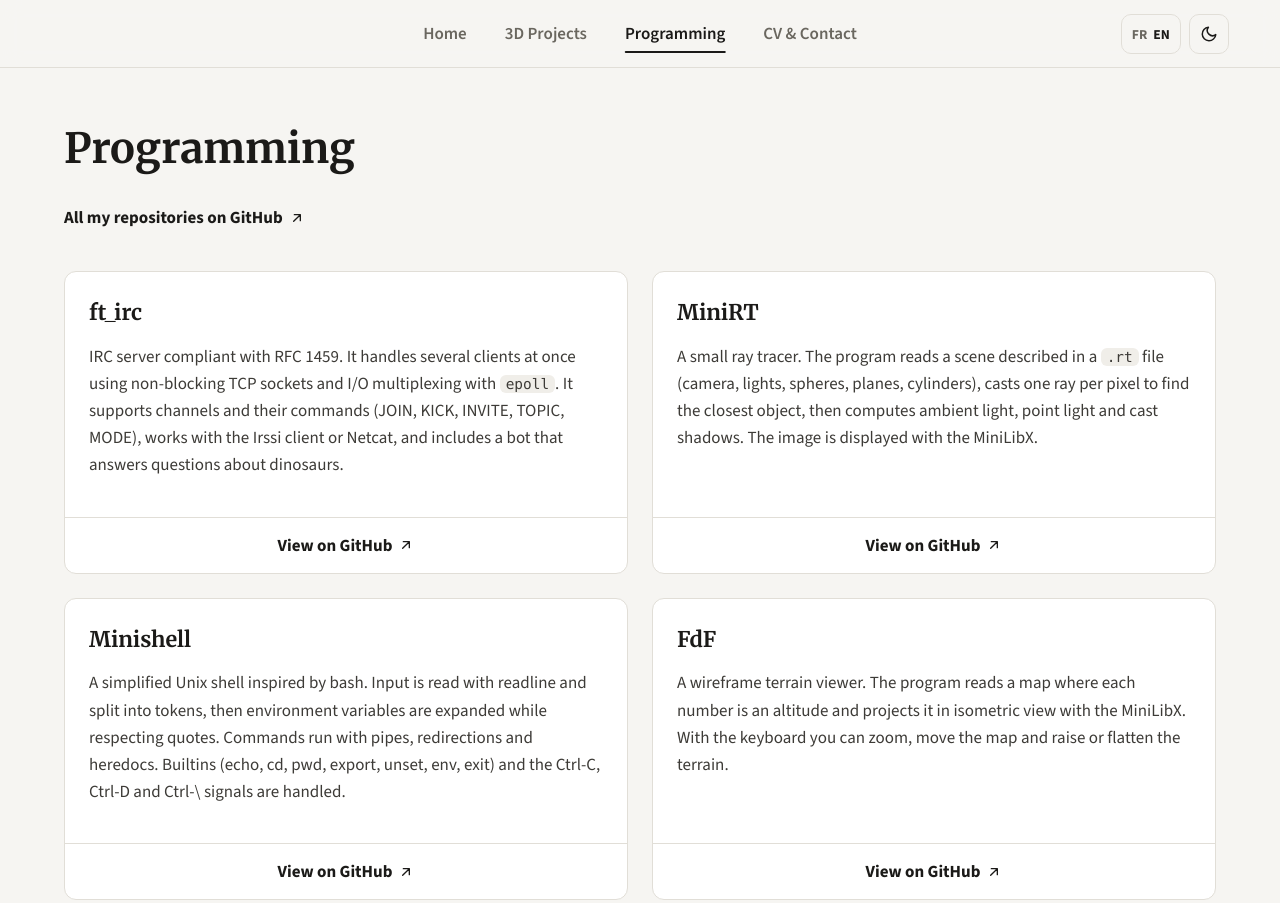
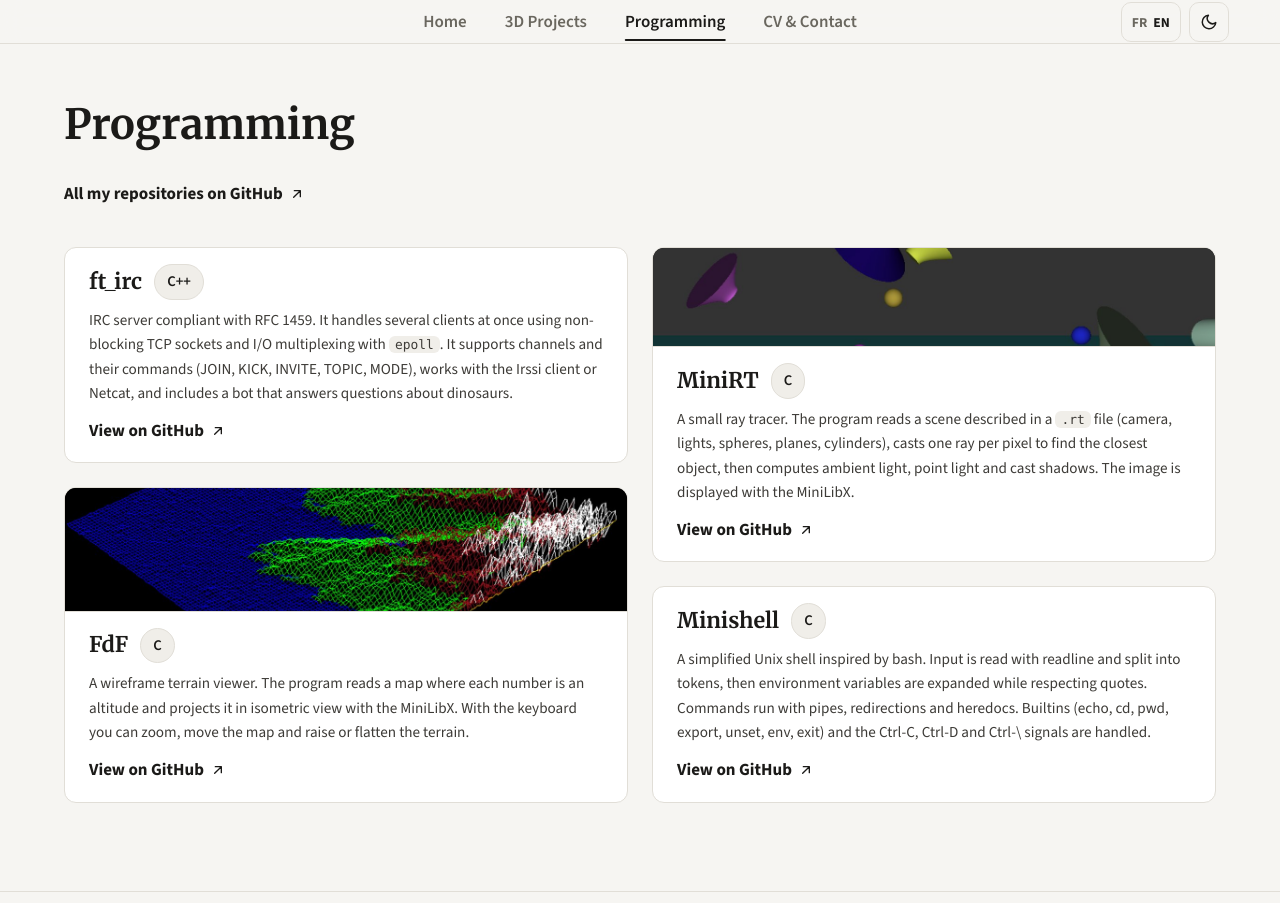
Before and after one commit to Mate010/portfolio, a plain HTML site: page code.html in a window 1280 px wide. Shown: the top 903 px of the page. Drawn offline with nearby package versions, Linux system fonts and the light colour scheme.

Commit message:
feat: add hackathons to CV, project images and 3D page layout

```diff
--- a/assets/css/style.css
+++ b/assets/css/style.css
@@ -391,16 +391,12 @@
    Accueil : vidéo plein écran
    -------------------------------------------------------------------------- */
 
-/* Accueil, 3D et CV : barre de défilement masquée, le défilement reste possible */
-html:has(body.home),
-html:has(body.page-3d),
-html:has(body.page-cv) {
+/* Toutes les pages : barre de défilement masquée, le défilement reste possible */
+html {
   scrollbar-width: none;
 }
 
-html:has(body.home)::-webkit-scrollbar,
-html:has(body.page-3d)::-webkit-scrollbar,
-html:has(body.page-cv)::-webkit-scrollbar {
+html::-webkit-scrollbar {
   display: none;
 }
 
@@ -475,10 +471,6 @@
   font-size: clamp(2.5rem, 6.5vw, 5.25rem);
   font-weight: 300;
   line-height: 1.1;
-}
-
-.hero h1 strong {
-  font-weight: 700;
 }
 
 /* --------------------------------------------------------------------------
@@ -557,8 +549,9 @@
 }
 
 /* Sur grand écran, la galerie tient dans la hauteur de la fenêtre, sans défiler :
-   SpaceDan occupe les deux premières colonnes de la 1re ligne, les 4 autres projets
-   remplissent le reste.
+   en haut, SpaceDan occupe les deux premières colonnes, et à sa droite The Puppet Striker
+   Show et Loops se partagent la hauteur en deux demi-cartes ; en bas, Punch est à gauche
+   et Fishlike occupe les deux dernières colonnes.
    Images et vidéos sont recadrées (object-fit: cover) pour remplir chaque case. */
 @media (min-width: 1001px) and (min-height: 600px) {
   .page-3d {
@@ -578,17 +571,22 @@
     min-height: 0;
     display: grid;
     grid-template-columns: repeat(3, minmax(0, 1fr));
-    grid-template-rows: repeat(2, minmax(0, 1fr));
+    grid-template-rows: repeat(4, minmax(0, 1fr));
     gap: 20px;
   }
 
   .page-3d .work {
+    grid-row: span 2;
     min-height: 0;
     margin: 0;
   }
 
-  .page-3d .work:first-child {
+  .page-3d .work--wide {
     grid-column: span 2;
+  }
+
+  .page-3d .work--half {
+    grid-row: span 1;
   }
 
   .page-3d .work-link {
@@ -681,9 +679,17 @@
    Page Code : une box par projet
    -------------------------------------------------------------------------- */
 
+/* Deux colonnes indépendantes : chaque carte garde sa hauteur, sans espace vide */
 .code-grid {
   display: grid;
   grid-template-columns: repeat(2, minmax(0, 1fr));
+  align-items: start;
+  gap: 24px;
+}
+
+.code-col {
+  display: flex;
+  flex-direction: column;
   gap: 24px;
 }
 
@@ -703,21 +709,112 @@
   box-shadow: var(--shadow);
 }
 
+.code-card-media {
+  aspect-ratio: 3 / 1;
+  overflow: hidden;
+  border-bottom: 1px solid var(--border);
+  background: #000;
+}
+
+.code-card-media img {
+  width: 100%;
+  height: 100%;
+  object-fit: cover;
+}
+
+/* Sur grand écran, comme sur la page 3D, la page prend la hauteur de la fenêtre et
+   le bas des cartes arrive au même niveau que sur la page 3D. Les zones de texte
+   prennent la hauteur de leur contenu et les images s'agrandissent pour occuper le
+   reste, sans espace vide sous les paragraphes. Si la fenêtre est trop basse, les
+   images gardent une hauteur minimale et la page défile. */
+@media (min-width: 1001px) and (min-height: 600px) {
+  .page-code {
+    --code-img-h: clamp(100px, 12svh, 160px);
+    height: 100vh;
+    height: 100svh;
+  }
+
+  .page-code .page {
+    display: flex;
+    flex: 1 1 0;
+    flex-direction: column;
+  }
+
+  .page-code .code-grid {
+    flex: 1;
+    align-items: stretch;
+  }
+
+  /* Rangées : texte, espace de 24px, image, texte (colonne de gauche) */
+  .code-col {
+    display: grid;
+    grid-template-rows: auto 24px minmax(var(--code-img-h), 1fr) auto;
+    gap: 0;
+  }
+
+  .code-col > :first-child {
+    grid-row: 1;
+  }
+
+  .code-col > :last-child {
+    grid-row: 3 / span 2;
+  }
+
+  /* Colonne qui commence par l'image : image, texte, espace de 24px, texte */
+  .code-col:has(> .code-card--media:first-child) {
+    grid-template-rows: minmax(var(--code-img-h), 1fr) auto 24px auto;
+  }
+
+  .code-col:has(> .code-card--media:first-child) > :first-child {
+    grid-row: 1 / span 2;
+  }
+
+  .code-col:has(> .code-card--media:first-child) > :last-child {
+    grid-row: 4;
+  }
+
+  /* La carte avec image reprend les rangées de la colonne : l'image et son texte */
+  .code-card--media {
+    display: grid;
+    grid-template-rows: subgrid;
+  }
+
+  .code-card-media {
+    position: relative;
+    min-height: 0;
+    aspect-ratio: auto;
+  }
+
+  .code-card-media img {
+    position: absolute;
+    inset: 0;
+  }
+}
+
 .code-card-body {
   flex: 1;
-  padding: 24px 24px 20px;
+  padding: 16px 24px 18px;
+}
+
+.code-card-head {
+  display: flex;
+  flex-wrap: wrap;
+  align-items: center;
+  gap: 8px 12px;
+  margin-bottom: 8px;
 }
 
 .code-card h2 {
-  margin: 0 0 12px;
+  margin: 0;
   font-family: var(--font-heading);
   font-size: 1.35rem;
   font-weight: 700;
 }
 
 .code-card p {
-  margin: 0 0 18px;
+  margin: 0;
   color: var(--text-soft);
+  font-size: 0.95rem;
 }
 
 .code-card code {
@@ -728,11 +825,8 @@
   font-size: 0.85em;
 }
 
-.code-card-foot {
-  display: flex;
-  justify-content: center;
-  padding: 14px 24px;
-  border-top: 1px solid var(--border);
+.code-card-link {
+  margin-top: 12px;
 }
 
 /* --------------------------------------------------------------------------
@@ -920,6 +1014,15 @@
   color: var(--text-soft);
 }
 
+.tl-award {
+  margin: 4px 0 0;
+  font-weight: 700;
+}
+
+.tl-link {
+  margin-top: 8px;
+}
+
 .skills-grid {
   display: grid;
   grid-template-columns: repeat(3, minmax(0, 1fr));
@@ -1033,11 +1136,7 @@
   }
 
   .code-card-body {
-    padding: 20px 18px 16px;
-  }
-
-  .code-card-foot {
-    padding: 14px 18px;
+    padding: 18px;
   }
 }
 
--- a/code.html
+++ b/code.html
@@ -67,49 +67,63 @@
 
     <div class="code-grid">
 
+      <div class="code-col">
         <article class="code-card">
           <div class="code-card-body">
+            <div class="code-card-head">
               <h2>ft_irc</h2>
+              <ul class="chips" aria-label="Langages" data-en-aria-label="Languages"><li>C++</li></ul>
+            </div>
             <p data-lang="fr">Serveur IRC conforme à la RFC&nbsp;1459. Il accepte plusieurs clients en même temps grâce à des sockets TCP non bloquants et au multiplexage d'entrées/sorties avec <code>epoll</code>. Il gère les canaux et leurs commandes (JOIN, KICK, INVITE, TOPIC, MODE), fonctionne avec le client Irssi ou Netcat, et embarque un bot qui répond aux questions sur les dinosaures.</p>
             <p data-lang="en">IRC server compliant with RFC&nbsp;1459. It handles several clients at once using non-blocking TCP sockets and I/O multiplexing with <code>epoll</code>. It supports channels and their commands (JOIN, KICK, INVITE, TOPIC, MODE), works with the Irssi client or Netcat, and includes a bot that answers questions about dinosaurs.</p>
+            <a class="link-arrow code-card-link" href="https://github.com/Mate010/ft_irc" target="_blank" rel="noopener"><span data-lang="fr">Voir sur GitHub</span><span data-lang="en">View on GitHub</span> <svg class="icon icon-stroke" viewBox="0 0 24 24" aria-hidden="true"><path d="M7 17 17 7M8 7h9v9"/></svg></a>
           </div>
-        <div class="code-card-foot">
-          <a class="link-arrow" href="https://github.com/Mate010/ft_irc" target="_blank" rel="noopener"><span data-lang="fr">Voir sur GitHub</span><span data-lang="en">View on GitHub</span> <svg class="icon icon-stroke" viewBox="0 0 24 24" aria-hidden="true"><path d="M7 17 17 7M8 7h9v9"/></svg></a>
+        </article>
+
+        <article class="code-card code-card--media">
+          <div class="code-card-media">
+            <img src="assets/img/fdf.jpg" alt="Rendu de FdF : un terrain en fil de fer en vue isométrique, coloré selon l'altitude" data-en-alt="FdF render: a wireframe terrain in isometric view, colored by altitude" loading="lazy">
+          </div>
+          <div class="code-card-body">
+            <div class="code-card-head">
+              <h2>FdF</h2>
+              <ul class="chips" aria-label="Langages" data-en-aria-label="Languages"><li>C</li></ul>
+            </div>
+            <p data-lang="fr">Visualiseur de relief en fil de fer. Le programme lit une carte où chaque nombre est une altitude, puis la projette en vue isométrique avec la MiniLibX. Au clavier, on peut zoomer, déplacer la carte et accentuer ou aplatir le relief.</p>
+            <p data-lang="en">A wireframe terrain viewer. The program reads a map where each number is an altitude and projects it in isometric view with the MiniLibX. With the keyboard you can zoom, move the map and raise or flatten the terrain.</p>
+            <a class="link-arrow code-card-link" href="https://github.com/Mate010/fdf" target="_blank" rel="noopener"><span data-lang="fr">Voir sur GitHub</span><span data-lang="en">View on GitHub</span> <svg class="icon icon-stroke" viewBox="0 0 24 24" aria-hidden="true"><path d="M7 17 17 7M8 7h9v9"/></svg></a>
+          </div>
+        </article>
+      </div>
+
+      <div class="code-col">
+        <article class="code-card code-card--media">
+          <div class="code-card-media">
+            <img src="assets/img/minirt.jpg" alt="Rendu de MiniRT : sphères, cônes et cylindres colorés avec leurs ombres portées sur un sol" data-en-alt="MiniRT render: colorful spheres, cones and cylinders casting shadows on a floor" loading="lazy">
+          </div>
+          <div class="code-card-body">
+            <div class="code-card-head">
+              <h2>MiniRT</h2>
+              <ul class="chips" aria-label="Langages" data-en-aria-label="Languages"><li>C</li></ul>
+            </div>
+            <p data-lang="fr">Mini ray tracer. Le programme lit une scène décrite dans un fichier <code>.rt</code> (caméra, lumières, sphères, plans, cylindres), lance un rayon par pixel pour trouver l'objet le plus proche, puis calcule l'éclairage ambiant, la lumière ponctuelle et les ombres portées. L'image est affichée avec la MiniLibX.</p>
+            <p data-lang="en">A small ray tracer. The program reads a scene described in a <code>.rt</code> file (camera, lights, spheres, planes, cylinders), casts one ray per pixel to find the closest object, then computes ambient light, point light and cast shadows. The image is displayed with the MiniLibX.</p>
+            <a class="link-arrow code-card-link" href="https://github.com/Mate010/MiniRT" target="_blank" rel="noopener"><span data-lang="fr">Voir sur GitHub</span><span data-lang="en">View on GitHub</span> <svg class="icon icon-stroke" viewBox="0 0 24 24" aria-hidden="true"><path d="M7 17 17 7M8 7h9v9"/></svg></a>
           </div>
         </article>
 
         <article class="code-card">
           <div class="code-card-body">
-          <h2>MiniRT</h2>
-          <p data-lang="fr">Mini ray tracer. Le programme lit une scène décrite dans un fichier <code>.rt</code> (caméra, lumières, sphères, plans, cylindres), lance un rayon par pixel pour trouver l'objet le plus proche, puis calcule l'éclairage ambiant, la lumière ponctuelle et les ombres portées. L'image est affichée avec la MiniLibX.</p>
-          <p data-lang="en">A small ray tracer. The program reads a scene described in a <code>.rt</code> file (camera, lights, spheres, planes, cylinders), casts one ray per pixel to find the closest object, then computes ambient light, point light and cast shadows. The image is displayed with the MiniLibX.</p>
+            <div class="code-card-head">
+              <h2>Minishell</h2>
+              <ul class="chips" aria-label="Langages" data-en-aria-label="Languages"><li>C</li></ul>
             </div>
-        <div class="code-card-foot">
-          <a class="link-arrow" href="https://github.com/Mate010/MiniRT" target="_blank" rel="noopener"><span data-lang="fr">Voir sur GitHub</span><span data-lang="en">View on GitHub</span> <svg class="icon icon-stroke" viewBox="0 0 24 24" aria-hidden="true"><path d="M7 17 17 7M8 7h9v9"/></svg></a>
+            <p data-lang="fr">Shell Unix simplifié, inspiré de bash. La saisie est lue avec readline, découpée en tokens, puis les variables d'environnement sont développées en respectant les quotes. Les commandes s'exécutent avec pipes, redirections et heredocs. Les builtins (echo, cd, pwd, export, unset, env, exit) et les signaux Ctrl-C, Ctrl-D et Ctrl-\ sont gérés.</p>
+            <p data-lang="en">A simplified Unix shell inspired by bash. Input is read with readline and split into tokens, then environment variables are expanded while respecting quotes. Commands run with pipes, redirections and heredocs. Builtins (echo, cd, pwd, export, unset, env, exit) and the Ctrl-C, Ctrl-D and Ctrl-\ signals are handled.</p>
+            <a class="link-arrow code-card-link" href="https://github.com/Mate010/Minishell" target="_blank" rel="noopener"><span data-lang="fr">Voir sur GitHub</span><span data-lang="en">View on GitHub</span> <svg class="icon icon-stroke" viewBox="0 0 24 24" aria-hidden="true"><path d="M7 17 17 7M8 7h9v9"/></svg></a>
           </div>
         </article>
-
-      <article class="code-card">
-        <div class="code-card-body">
-          <h2>Minishell</h2>
-          <p data-lang="fr">Shell Unix simplifié, inspiré de bash. La saisie est lue avec readline, découpée en tokens, puis les variables d'environnement sont développées en respectant les quotes. Les commandes s'exécutent avec pipes, redirections et heredocs. Les builtins (echo, cd, pwd, export, unset, env, exit) et les signaux Ctrl-C, Ctrl-D et Ctrl-\ sont gérés.</p>
-          <p data-lang="en">A simplified Unix shell inspired by bash. Input is read with readline and split into tokens, then environment variables are expanded while respecting quotes. Commands run with pipes, redirections and heredocs. Builtins (echo, cd, pwd, export, unset, env, exit) and the Ctrl-C, Ctrl-D and Ctrl-\ signals are handled.</p>
       </div>
-        <div class="code-card-foot">
-          <a class="link-arrow" href="https://github.com/Mate010/Minishell" target="_blank" rel="noopener"><span data-lang="fr">Voir sur GitHub</span><span data-lang="en">View on GitHub</span> <svg class="icon icon-stroke" viewBox="0 0 24 24" aria-hidden="true"><path d="M7 17 17 7M8 7h9v9"/></svg></a>
-        </div>
-      </article>
-
-      <article class="code-card">
-        <div class="code-card-body">
-          <h2>FdF</h2>
-          <p data-lang="fr">Visualiseur de relief en fil de fer. Le programme lit une carte où chaque nombre est une altitude, puis la projette en vue isométrique avec la MiniLibX. Au clavier, on peut zoomer, déplacer la carte et accentuer ou aplatir le relief.</p>
-          <p data-lang="en">A wireframe terrain viewer. The program reads a map where each number is an altitude and projects it in isometric view with the MiniLibX. With the keyboard you can zoom, move the map and raise or flatten the terrain.</p>
-        </div>
-        <div class="code-card-foot">
-          <a class="link-arrow" href="https://github.com/Mate010/fdf" target="_blank" rel="noopener"><span data-lang="fr">Voir sur GitHub</span><span data-lang="en">View on GitHub</span> <svg class="icon icon-stroke" viewBox="0 0 24 24" aria-hidden="true"><path d="M7 17 17 7M8 7h9v9"/></svg></a>
-        </div>
-      </article>
 
     </div>
   </main>
```
Also changed, not shown: 3d.html (+16 -16 lines), cv.html (+19 -0 lines), index.html (+1 -1 lines), assets/img/fdf.jpg (added), assets/img/minirt.jpg (added), assets/img/puppet.jpg. Lines whose indentation alone changed are shown as unchanged.
